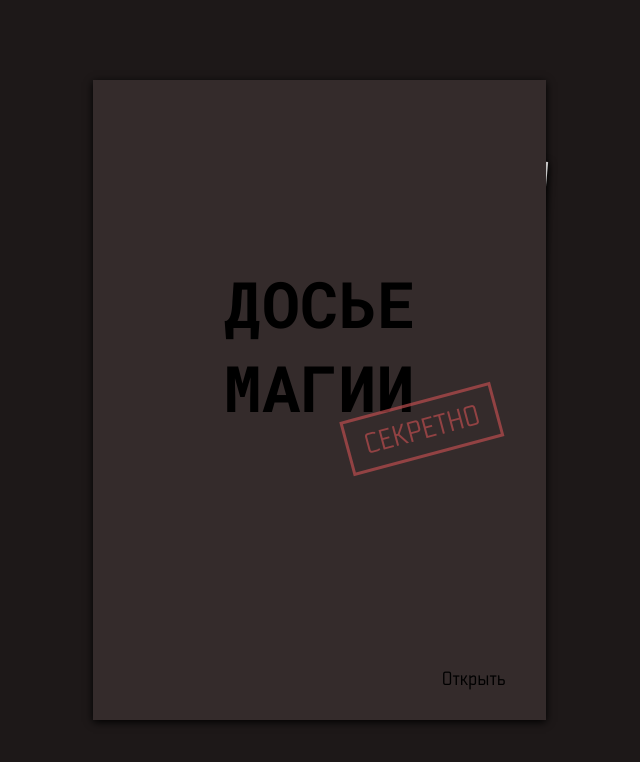
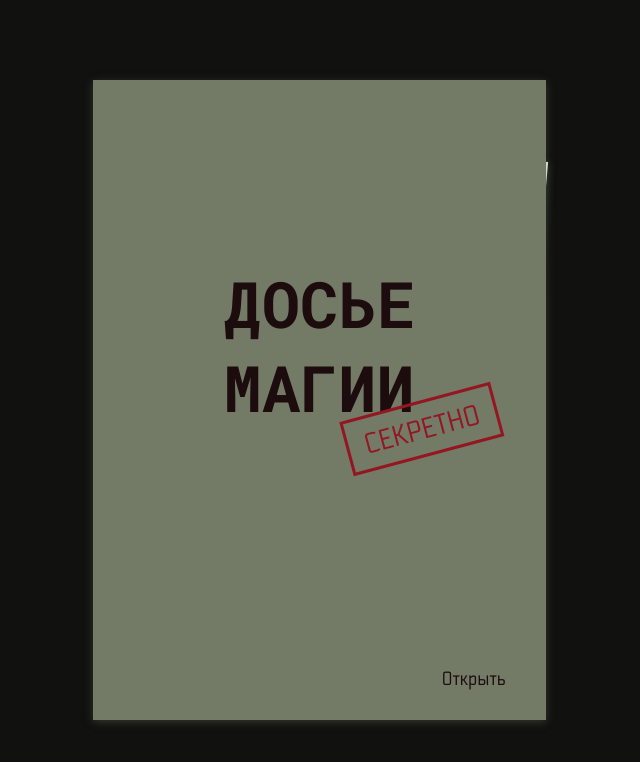
Before and after one commit to Lamgera/dossier-app, a plain HTML site: page index.html in a window 1280 px wide. Shown: the whole page, without its empty margins (321-961 px from the left). Drawn offline with Linux system fonts and the light colour scheme.

Commit message:
palette change + articles layout

```diff
--- a/index.html
+++ b/index.html
@@ -4,8 +4,8 @@
     <meta charset="UTF-8" />
     <meta http-equiv="X-UA-Compatible" content="IE=edge" />
     <meta name="viewport" content="width=device-width, initial-scale=1.0" />
-    <meta name="color-scheme" content="dark light" />
-    <!-- TO DO: реализовать смену темы на светлую -->
+    <!-- <meta name="color-scheme" content="dark light" /> -->
+    <!-- можно реализовать две разные темы, но визуальный стиль предполагает одну -->
     <title>Magic Dossier</title>
     <link rel="icon" href="./src/images/star.svg" type="image/svg+xml" />
     <link rel="stylesheet" href="./src/styles/index.css" />
@@ -15,9 +15,9 @@
       <li class="folder__cover">
         <div class="cover">
           <!-- обложка папки -->
-          <h1 class="cover__title">Досье Магии</h1>
-          <p class="cover__stamp">Секретно</p>
-          <button class="cover__button">Открыть</button>
+          <h1 class="cover-title">Досье Магии</h1>
+          <p class="cover-stamp">Секретно</p>
+          <button class="cover-button">Открыть</button>
         </div>
         <div class="folder__inside">
           <!-- обратная сторона папки -->
@@ -27,9 +27,61 @@
       <!-- листы -->
       <li class="folder__pages">
         <ul class="pages-list" id="pages-list">
-          <li class="pages__sheet"></li>
+          <li class="pages__start">
+            <p class="start-tutorial"></p>
+          </li>
+          <li class="pages__dictionary">
+            <ul class="dictionary__list">
+              <li class="dictionary__list-item"></li>
+            </ul>
+          </li>
+          <li class="pages__article">
+            <h2 class="article-subject">Либр Бонфис</h2>
+            <img class="article-portrait" />
+            <ul class="article__summary">
+              <li class="summary-item">Название: Ангел</li>
+              <li class="summary-item">Контракт: —</li>
+              <li class="summary-item">
+                Магический облик: Розово-черное кольцо над головой, похожее на
+                нимб, а также белые небольшие крылья на спине (из-за их размера
+                способность к полету исключена). Нескрываемая деталь облика —
+                изображение розовой искры сзади на шее, такой же, как эффект от
+                использования способности.
+              </li>
+              <li class="summary-item">
+                Облик демида: Черные небольшие рога на голове (могут быть
+                скрыты)
+              </li>
+              <li class="summary-item">Важность: Крайне высокая</li>
+            </ul>
+            <p class="article-description">
+              Способность данного катализатора — магия лечения. С помощью неё
+              Либр может прямым прикосновением излечить пациента от внешних
+              увечий за несколько секунд (время может варьироваться от степени
+              увечий). Катализатор также способен избавить человека от легких
+              болезней, однако не в состоянии излечить его от патологий: их он
+              может лишь приостановить/улучшить состояние пациента на небольшой
+              срок, но болезнь при этом остается. При использовании способности
+              под ладонями Либра появляются многочисленные розовые искры —
+              простейший магический визуальный эффект.
+            </p>
+          </li>
         </ul>
       </li>
+
+      <!-- шаблон страницы -->
+      <!-- <li class="pages__article">
+            <h2 class="article-subject"></h2>
+            <img class="article-portrait">
+            <ul class="article__summary">
+              <li class="summary-item"></li>
+              <li class="summary-item"></li>
+              <li class="summary-item"></li>
+              <li class="summary-item"></li>
+              <li class="summary-item"></li>
+            </ul>
+            <p class="article-description"></p>
+          </li> -->
 
       <li class="folder__back-cover">
         <!-- задник папки + лист для декорации -->
--- a/src/scripts/index.js
+++ b/src/scripts/index.js
@@ -1,6 +1,6 @@
 // src/scripts/index.js
 const cover = document.querySelector('.folder__cover');
-const openBtn = document.querySelector('.cover__button');
+const openBtn = document.querySelector('.cover-button');
 
 openBtn.addEventListener('click', () => {
   cover.classList.toggle('animated');
--- a/src/styles/index.css
+++ b/src/styles/index.css
@@ -52,7 +52,7 @@
   margin: 0;
 }
 
-.pages__sheet {
+.pages__article {
   background-color: var(--paper-color);
   position: absolute;
   aspect-ratio: 210 / 297;
@@ -100,7 +100,7 @@
   overflow: hidden;
 }
 
-.cover__title {
+.cover-title {
   font-family: var(--title-font);
   text-transform: uppercase;
   font-size: clamp(2rem, 5vw, 4rem);
@@ -108,7 +108,7 @@
   margin: 0;
 }
 
-.cover__stamp {
+.cover-stamp {
   position: relative;
   left: 50%;
   transform: translate(-50%, -50%) rotate(-15deg);
@@ -117,12 +117,11 @@
   color: var(--stamp-color);
   border: 3px solid var(--stamp-color);
   padding: 8px 16px;
-  opacity: 0.7;
   pointer-events: none;
   margin: 0;
 }
 
-.cover__button {
+.cover-button {
   position: absolute;
   bottom: 20px;
   right: 20px;
--- a/src/styles/utils/variables.css
+++ b/src/styles/utils/variables.css
@@ -1,20 +1,20 @@
 :root {
   --main-font: "Strong", system-ui, sans-serif;
   --title-font: "Roboto Mono", system-ui, sans-serif;;
-  --folder-color: #342B2B;
-  --paper-color: #D9D9D9;
-  --accent-paper-color: #C7C7C7;
-  --background-color: #1D1818;
+  --folder-color: #737A66;
+  --paper-color: #F6F7EB;
+  --accent-paper-color: #D5D7C8;
+  --background-color: #0F0F13;
   --accent-color: #C6B0B0;
-  --text-color: #000;
-  --stamp-color: #BA4C4E;
-  --shadow-color: #000;
+  --text-color: #1C0C0D;
+  --stamp-color: #931621;
+  --shadow-color: #34382E;
   --pages-padding: 30px;
   --folder-margin: 50px;
 }
 
-/* @media (prefers-color-scheme: light) {
+@media (prefers-color-scheme: light) {
   :root {
   --background-color: #111110;
   }
-} */
+}
```
